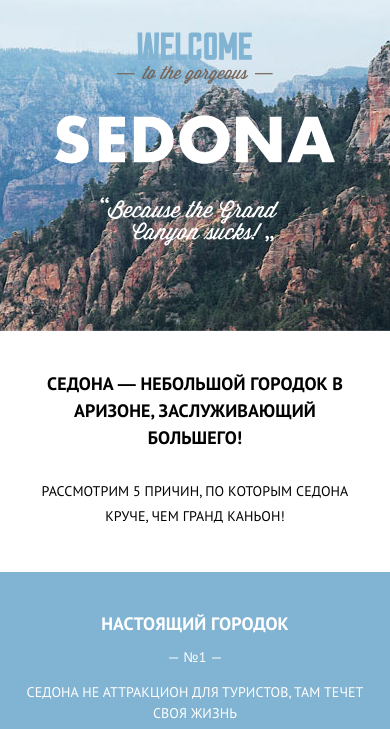
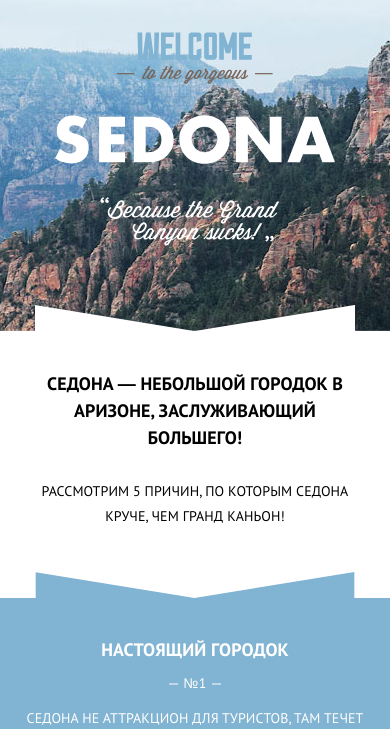
Before and after one commit to Alessio18911/216812-sedona-17, a website: page source/index.html in a window 390 px wide. Shown: the part 115-844 px from the top of the page. Drawn offline with nearby package versions, Linux system fonts and the light colour scheme; files that its build step writes are made by us from their sources.

Commit message:
Добавил фигурные профили на хэдер

```diff
--- a/source/index.html
+++ b/source/index.html
@@ -4,7 +4,6 @@
     <meta charset="utf-8">
     <meta name="viewport" content="width=device-width, initial-scale=1.0">
     <title>HTML Academy: Седона</title>
-    <link rel="stylesheet" href="css/normalize.css">
     <link rel="stylesheet" href="css/style.css">
   </head>
   <body>
@@ -50,6 +49,10 @@
               <h2 class="about__title">Седона — небольшой городок в Аризоне, заслуживающий большего!</h2>
               <p class="about__intro">Рассмотрим 5 причин, по которым Седона круче, чем гранд каньон!</p>
             </div>
+            <svg version="1.1" id="Layer_1" xmlns="http://www.w3.org/2000/svg" xmlns:xlink="http://www.w3.org/1999/xlink" x="0px" y="0px" width="320px" height="26.111px" viewBox="440.469 30.889 320 26.111" enable-background="new 440.469 30.889 320 26.111" xml:space="preserve">
+              <polygon fill="#81b3d2" points="760.469,57 760.469,30.889 599.955,57"/>
+              <polygon fill="#81b3d2" points="440.469,57 599.955,57 440.469,31.056"/>
+            </svg>
           </header>
           <div class="about__wrapper">
             <section class="about__item about__item--dark">
--- a/source/sass/about.scss
+++ b/source/sass/about.scss
@@ -5,8 +5,14 @@
   background-color: $white;
 }
 
-.about__header {
-  position: relative;
+.about__header svg {
+  display: block;
+  width: 100%;
+  height: 26px;
+
+  @include mq(768) {
+    display: none;
+  }
 }
 
 .about__header-wrapper {
@@ -22,12 +28,6 @@
   @include mq(1200) {
     width: 45%;
   }
-}
-
-.about__header svg {
-  position: absolute;
-  bottom: 0;
-  left: 0;
 }
 
 .about__title {
--- a/source/sass/page-header.scss
+++ b/source/sass/page-header.scss
@@ -94,6 +94,7 @@
 }
 
 .page-header__block-title {
+  position: relative;
   padding: 51px 0 67px;
   background-image: url("../img/bg-back-mobile@1x.jpg");
   background-repeat: no-repeat;
@@ -116,6 +117,27 @@
 
     @include mq(768) {
       padding: 51px 0 66px;
+    }
+  }
+
+  &::after {
+    content: "";
+    position: absolute;
+    bottom: 0;
+    left: 0;
+    width: 100%;
+    height: 26px;
+    background-image: url("../img/bg-intro-triangle-mobile.svg");
+    background-repeat: no-repeat;
+    background-position: 50%;
+
+    @include mq(768) {
+      height: 57px;
+      background-image: url("../img/bg-intro-triangle-tablet.svg");
+    }
+
+    @include mq(1200) {
+      background-image: url("../img/bg-intro-triangle-desktop.svg");
     }
   }
 }
@@ -152,6 +174,7 @@
     top: 0;
     left: 50%;
     height: auto;
+    z-index: 1;
     transform: translateX(-50%);
   }
 }
```
Also changed, not shown: source/form.html (+0 -1 lines), source/photo.html (+0 -1 lines).
